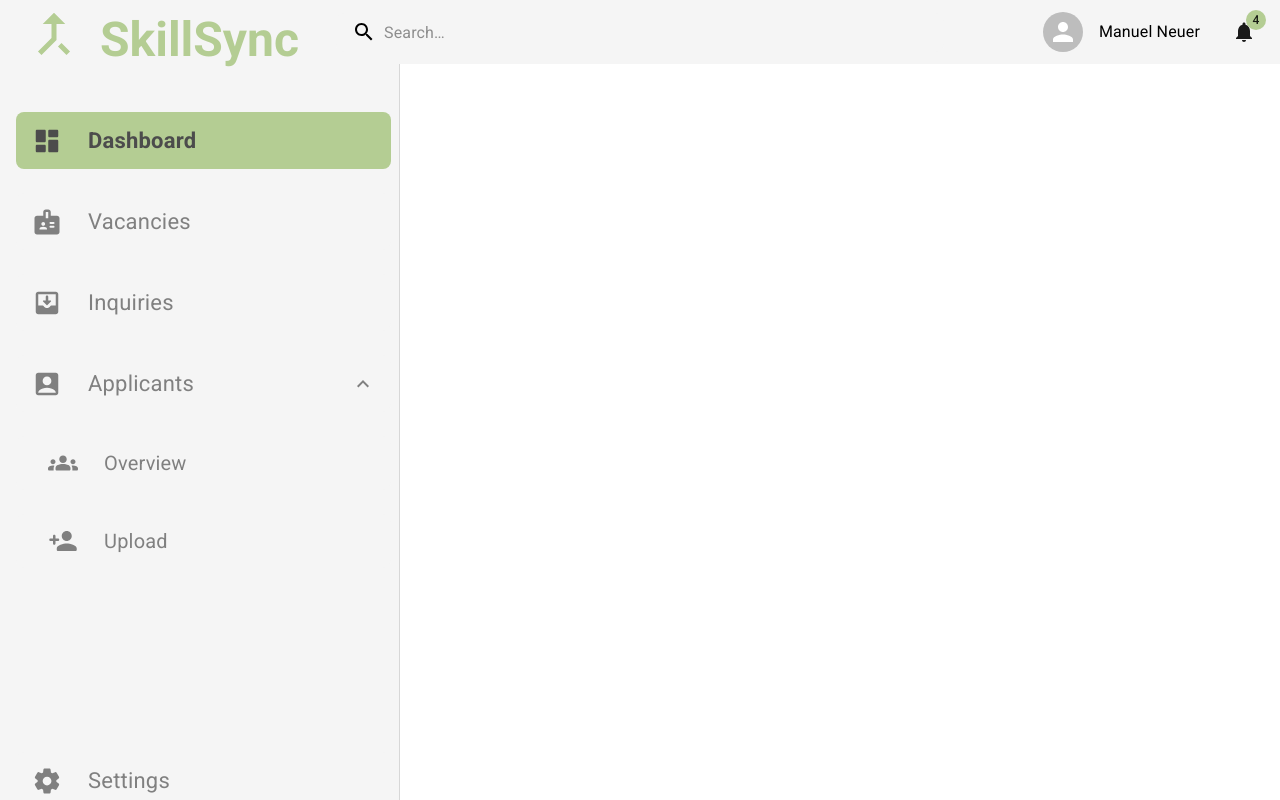
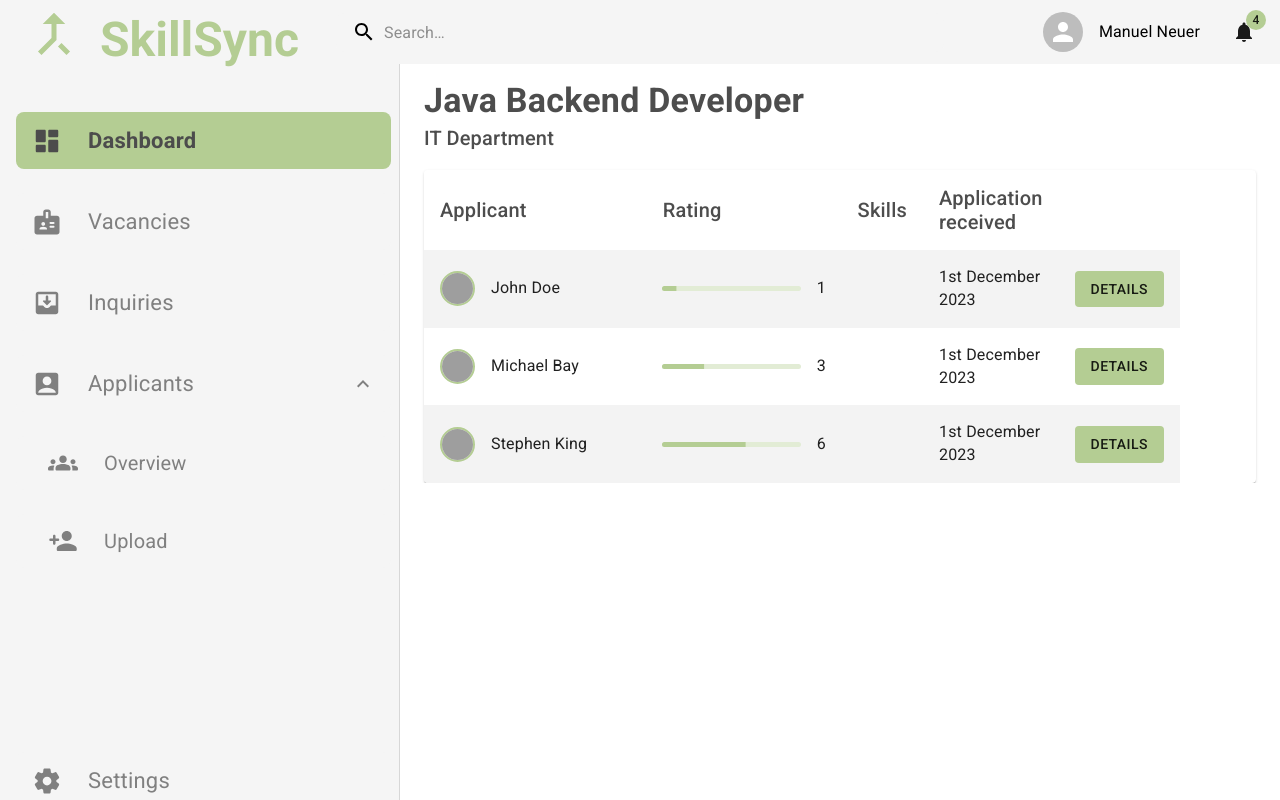
Before and after one commit to HdM-LLM/frontend, a React (Create React App) app: page /vacancies/055a910b-cfda-4587-b58d-88ab203c136f in a window 1280 px wide. Built offline with nearby package versions, Linux system fonts and the light colour scheme; grey boxes are pictures that could not be loaded.

Commit message:
fixed url layout

```diff
--- a/src/App.tsx
+++ b/src/App.tsx
@@ -1,6 +1,5 @@
 import * as React from 'react';
 import { useState } from 'react';
-import { useParams } from 'react-router';
 import Dashboard from './pages/Dashboard';
 import ApplicantsPage from './pages/ApplicantsPage';
 import OverviewPage from './pages/OverviewPage';
@@ -15,14 +14,16 @@ import Drawer from './components/Drawer';
 import { styled } from '@mui/material';
 import { DRAWER_WIDTH } from './constants';
 import ApplicantDetailsPage from './pages/ApplicantDetailsPage';
-import { mockApplicants } from './mock-data/applicants';
 import VacancyDetailsPage from './pages/VacancyDetailsPage';
 import { mockVacancies } from './mock-data/vacancies';
+import { Vacancy } from './types/vacancy';
 
 export default function App() {
-  const [selectedVacancy, setSelectedVacancy] = useState(mockVacancies[0]);
-  const vacancy_id = useParams();
-  const applicant_id = useParams();
+  const [selectedVacancy, setSelectedVacancy] = useState<Vacancy>(mockVacancies[0]);
+
+  //const handleVacancySelection = (vacancy: Vacancy) => {
+  //  setSelectedVacancy(vacancy);
+  //};
 
   const MainBox = styled(Box)(({ theme }) => ({
     flex: 1,
@@ -40,16 +41,19 @@ export default function App() {
           <Routes>
             <Route path="/" element={<Dashboard />} />
 
-            <Route path="/vacancies" element={<VacancyPage />} />
+            <Route path="/vacancies" element={<VacancyPage vacancies={mockVacancies} />} />
             <Route path="/inquiries" element={<InquiriesPage />} />
             <Route path="/applicants" element={<ApplicantsPage />} />
             <Route path="/applicants/overview" element={<OverviewPage />} />
             <Route path="/applicants/upload" element={<UploadPage />} />
             <Route path="/settings" element={<SettingsPage />} />
-            {/** TODO: Path needs to be adjusted, when the page that shows all applicants for one vacancy is done */}
-            <Route path="/applicantDetails/:applicant_id" element={<ApplicantDetailsPage />} />
             <Route
-              path="/vacancy/:vacancy_id"
+              path="/vacancies/:vacancy_id/applicant/:applicant_id"
+              element={<ApplicantDetailsPage />}
+            />
+            {/** TODO: selectedVacancy is always the same since setSelectedVacancy is never used -> must be fixed */}
+            <Route
+              path="/vacancies/:vacancy_id"
               element={<VacancyDetailsPage vacancy={selectedVacancy} />}
             />
           </Routes>
--- a/src/components/CustomizedTable.tsx
+++ b/src/components/ApplicantDetailsTable.tsx
@@ -59,7 +59,7 @@ const rowsMockData = [
   ),
 ];
 
-export default function CustomizedTables() {
+export default function ApplicantDetailsTable() {
   const maxProgressBarValue = 10;
 
   return (
--- a/src/components/CustomizedVacancyTable.tsx
+++ b/src/components/VacancyTable.tsx
@@ -11,6 +11,7 @@ import { Box, LinearProgress, Button, Avatar } from '@mui/material';
 import { NavLink } from 'react-router-dom';
 import { Applicant } from '../types/applicant';
 import { Skill } from '../types/skill';
+import { Vacancy } from '../types/vacancy';
 
 const StyledTableCell = styled(TableCell)(() => ({
   [`&.${tableCellClasses.head}`]: {
@@ -42,9 +43,10 @@ const StyledTableRow = styled(TableRow)(() => ({
 export interface VacancyTableProps {
   applicants: Applicant[];
   receivingDate: string; // TODO: Change this later to Date once the backend and database are connected
+  vacancy: Vacancy;
 }
 
-export default function CustomizedTables(props: VacancyTableProps) {
+export default function VacancyTable(props: VacancyTableProps) {
   const maxProgressBarValue = 10;
   const applicants = props.applicants;
   const receivingDate = props.receivingDate;
@@ -120,7 +122,7 @@ export default function CustomizedTables(props: VacancyTableProps) {
               <StyledTableCell>{receivingDate}</StyledTableCell>
               <StyledTableCell align="center">
                 <NavLink
-                  to={'/applicantDetails/' + applicant.id}
+                  to={'/vacancies/' + props.vacancy.id + '/applicant/' + applicant.id}
                   style={linkStyle}
                   key={applicant.id}
                 >
--- a/src/pages/ApplicantDetailsPage.tsx
+++ b/src/pages/ApplicantDetailsPage.tsx
@@ -3,7 +3,7 @@ import { Avatar, Box, Button, LinearProgress, Stack, Typography } from '@mui/mat
 import { APP_BAR_HEIGHT } from '../constants';
 import AttachFileIcon from '@mui/icons-material/AttachFile';
 import { Applicant } from '../types/applicant';
-import CustomizedTables from '../components/CustomizedTable';
+import ApplicantDetailsTable from '../components/ApplicantDetailsTable';
 import { BACKEND_URL } from '../constants';
 
 export interface ApplicantDetailsPageProps {
@@ -124,7 +124,7 @@ export default function ApplicantDetailsPage(props: ApplicantDetailsPageProps) {
         }}
       >
         <Box>
-          <CustomizedTables />
+          <ApplicantDetailsTable />
         </Box>
       </Box>
     </Box>
--- a/src/pages/VacancyDetailsPage.tsx
+++ b/src/pages/VacancyDetailsPage.tsx
@@ -3,10 +3,8 @@ import { Vacancy } from '../types/vacancy';
 import { Applicant } from '../types/applicant';
 import { Box, Stack, Typography } from '@mui/material';
 import { APP_BAR_HEIGHT } from '../constants';
-import CustomizedVacancyTables from '../components/CustomizedVacancyTable';
+import VacancyTable from '../components/VacancyTable';
 import { mockApplicants } from '../mock-data/applicants';
-import { mockVacancies } from '../mock-data/vacancies';
-import { Route } from 'react-router-dom';
 
 export interface VacancyDetailsPageProps {
   vacancy: Vacancy;
@@ -14,7 +12,7 @@ export interface VacancyDetailsPageProps {
 
 export default function VacancyDetailsPage(props: VacancyDetailsPageProps) {
   const applicants = mockApplicants;
-  const vacancy = mockVacancies[0];
+  const vacancy = props.vacancy;
   const receivingDate = '1st December 2023';
 
   return (
@@ -52,7 +50,7 @@ export default function VacancyDetailsPage(props: VacancyDetailsPageProps) {
         }}
       >
         <Box>
-          <CustomizedVacancyTables applicants={applicants} receivingDate={receivingDate} />
+          <VacancyTable applicants={applicants} receivingDate={receivingDate} vacancy={vacancy} />
         </Box>
       </Box>
     </Box>
--- a/src/pages/VacancyPage.tsx
+++ b/src/pages/VacancyPage.tsx
@@ -7,15 +7,12 @@ import { mockVacancies } from '../mock-data/vacancies';
 import { APP_BAR_HEIGHT } from '../constants';
 import { Grid, Stack, Typography } from '@mui/material';
 import { NavLink } from 'react-router-dom';
-import VacancyDetailsPage from './VacancyDetailsPage';
 
-export interface VacancyPageProps {
+interface VacancyPageProps {
   vacancies: Vacancy[];
-  cardWidth: number;
-  cardHeight: number;
 }
 
-export default function VacancyPage() {
+export default function VacancyPage(props: VacancyPageProps) {
   const [currentPage, setCurrentPage] = useState(1);
   const vacanciesPerPage = 15;
 
@@ -71,7 +68,7 @@ export default function VacancyPage() {
           }}
         >
           {currentVacancies.map((vacancy) => (
-            <NavLink to={'/vacancy/' + vacancy.id} style={linkStyle} key={vacancy.id}>
+            <NavLink to={'/vacancies/' + vacancy.id} style={linkStyle} key={vacancy.id}>
               <Grid item>
                 <VacancyCard
                   vacancy={vacancy}
```
